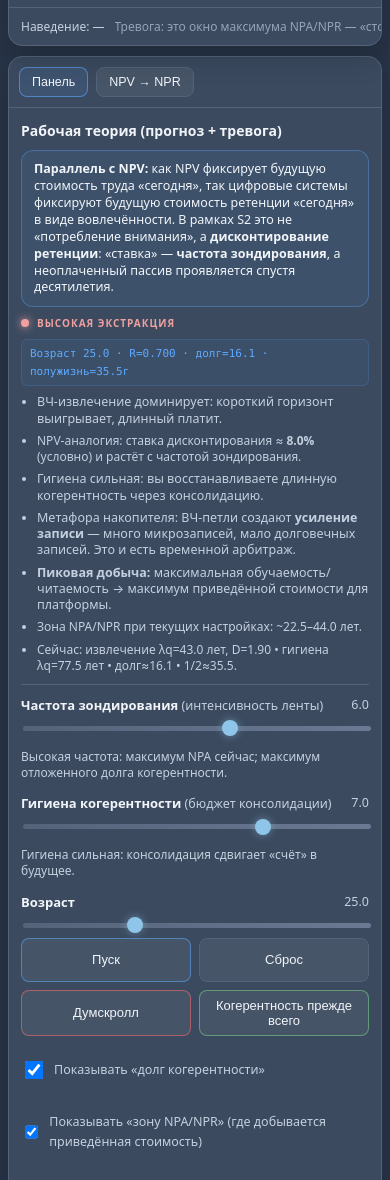
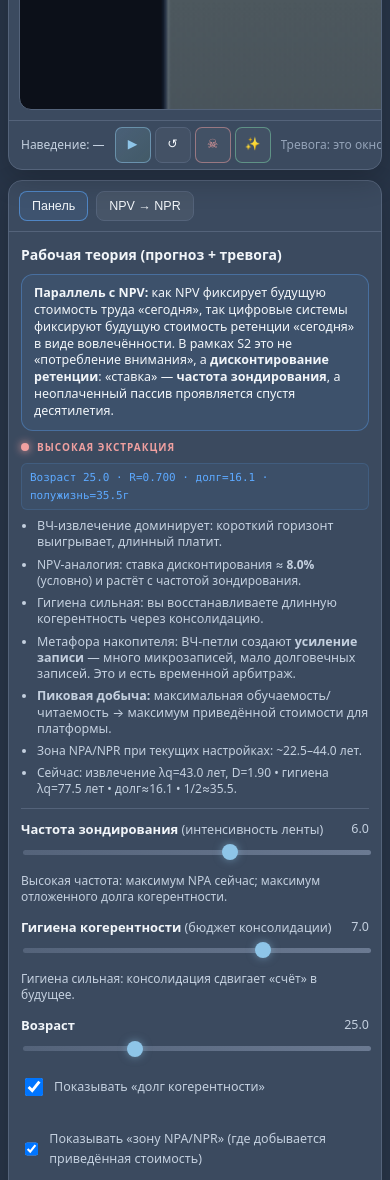
Before and after one commit to dream-framework/communism, a plain HTML site: page npa-calculator.html in a window 390 px wide. Shown: the part 820-2000 px from the top of the page. Drawn offline with Linux system fonts and the light colour scheme; animation ran at ten frames a second.

Commit message:
Move player buttons to chart footer as mini icon buttons with tooltips
- Removed 4 text buttons from Age slider control (freed vertical space)
- Added mini player bar in chartFooter: ▶/⏸ play-pause, ↺ reset, ☠ doomscroll, ✨ coherence
- 28x28px icon buttons (36x36 on mobile for touch)
- Familiar player-style icons instead of text labels
- Bilingual tooltips (title attr) narrate function on hover: 'Пуск (Space)', 'Сброс (R)', etc.
- Tooltips translate with language toggle (RU/EN)
- Play button icon toggles ▶↔⏸ with play state
- Color-coded: primary (blue), danger (coral), good (sage)

```diff
--- a/npa-calculator.html
+++ b/npa-calculator.html
@@ -182,13 +182,54 @@ canvas{
   justify-content:space-between;
   align-items:center;
   gap:10px;
-  padding:9px 12px;
+  padding:6px 12px;
   border-top:1px solid var(--border);
   color:var(--muted);
   font-size:12px;
 }
-#footerLeft{white-space:nowrap; overflow:hidden; text-overflow:ellipsis;}
-#footerRight{color:var(--muted2); text-align:right; white-space:nowrap; overflow:hidden; text-overflow:ellipsis; max-width:62%;}
+#footerLeft{white-space:nowrap; overflow:hidden; text-overflow:ellipsis; flex:1; min-width:0;}
+#footerRight{color:var(--muted2); text-align:right; white-space:nowrap; overflow:hidden; text-overflow:ellipsis; max-width:40%;}
+
+/* Mini player bar — familiar player-style icon buttons */
+.player-bar{
+  display:flex;
+  gap:4px;
+  align-items:center;
+  flex-shrink:0;
+}
+.player-btn{
+  width:28px;
+  height:28px;
+  padding:0 !important;
+  border-radius:7px !important;
+  border:1px solid var(--border);
+  background:rgba(255,255,255,.04);
+  color:var(--text);
+  cursor:pointer;
+  display:flex;
+  align-items:center;
+  justify-content:center;
+  font-size:13px;
+  line-height:1;
+  transition:all .12s ease;
+}
+.player-btn:hover{
+  background:rgba(142,197,232,.12);
+  border-color:rgba(142,197,232,.5);
+  transform:translateY(-1px);
+  box-shadow:0 2px 8px rgba(0,0,0,.25);
+}
+.player-btn:active{transform:translateY(0);}
+.player-btn.primary{
+  background:linear-gradient(135deg,rgba(142,197,232,.18),rgba(125,211,168,.12));
+  border-color:rgba(142,197,232,.5);
+  color:var(--neutral);
+}
+.player-btn.primary:hover{ background:linear-gradient(135deg,rgba(142,197,232,.28),rgba(125,211,168,.20)); }
+.player-btn.danger{ border-color:rgba(240,160,160,.5); color:var(--bad); }
+.player-btn.danger:hover{ background:rgba(240,160,160,.12); border-color:rgba(240,160,160,.7); }
+.player-btn.good{ border-color:rgba(125,211,168,.5); color:var(--good); }
+.player-btn.good:hover{ background:rgba(125,211,168,.12); border-color:rgba(125,211,168,.7); }
 
 /* Panel */
 .panel{
@@ -366,20 +407,15 @@ button.danger{border-color:rgba(255,107,107,.55)}
   }
 }
 
-/* Very small screens — make controls full-width, large touch targets */
+/* Very small screens — larger touch targets for player buttons */
 @media (max-width: 600px){
   .container{padding:8px;}
   .controls{gap:12px;}
   .control{gap:8px;}
-  .btnrow{
-    display:grid;
-    grid-template-columns:1fr 1fr;
-    gap:8px;
-  }
-  .btnrow button{
-    padding:12px 8px;
-    font-size:13px !important;
-    min-height:44px;
+  .player-btn{
+    width:36px;
+    height:36px;
+    font-size:16px;
   }
   .toggle{
     padding:8px 0;
@@ -559,6 +595,12 @@ button:active{ transform: translateY(0); }
 
       <div class="chartFooter">
         <div id="footerLeft"></div>
+        <div class="player-bar">
+          <button class="player-btn primary" id="playBtn" title="Play / Pause (Space)"></button>
+          <button class="player-btn" id="resetBtn" title="Reset to age 25 (R)"></button>
+          <button class="player-btn danger" id="doomBtn" title="Doomscroll preset"></button>
+          <button class="player-btn good" id="cleanBtn" title="Coherence-first preset"></button>
+        </div>
         <div id="footerRight"></div>
       </div>
     </section>
@@ -604,12 +646,6 @@ button:active{ transform: translateY(0); }
                 <span id="ageLabel">25.0</span>
               </label>
               <input id="age" type="range" min="0" max="80" step="0.1" value="25.0" aria-label="Age in years" />
-              <div class="btnrow">
-                <button class="primary" id="playBtn"></button>
-                <button id="resetBtn"></button>
-                <button class="danger" id="doomBtn"></button>
-                <button class="good" id="cleanBtn"></button>
-              </div>
             </div>
 
             <div class="toggle">
@@ -873,12 +909,16 @@ function applyLang(){
   setText("t_lbl_hyg_sub", t().lbl_hyg_sub);
   setText("t_lbl_age", t().lbl_age);
 
-  // Buttons: play depends on state; others static
-  const playBtn = document.getElementById("playBtn");
-  playBtn.textContent = playing ? t().btn_pause : t().btn_play;
-  setText("resetBtn", t().btn_reset);
-  setText("doomBtn", t().btn_doom);
-  setText("cleanBtn", t().btn_clean);
+  // Player buttons: icon + bilingual tooltip (text is icon, title narrates)
+  const playBtnEl = document.getElementById("playBtn");
+  playBtnEl.textContent = playing ? "⏸" : "▶";
+  playBtnEl.title = (playing ? t().btn_pause : t().btn_play) + " (Space)";
+  document.getElementById("resetBtn").textContent = "↺";
+  document.getElementById("resetBtn").title = t().btn_reset + " (R)";
+  document.getElementById("doomBtn").textContent = "☠";
+  document.getElementById("doomBtn").title = t().btn_doom;
+  document.getElementById("cleanBtn").textContent = "✨";
+  document.getElementById("cleanBtn").title = t().btn_clean;
 
   setText("t_toggle_debt", t().toggle_debt);
   setText("t_toggle_band", t().toggle_band);
@@ -1482,7 +1522,7 @@ function tick(ts){
     if(playAge > ageMax){
       playAge = ageMax;
       playing = false;
-      playBtn.textContent = t().btn_play;
+      playBtn.textContent = "▶"; playBtn.title = t().btn_play + " (Space)";
       updateLangButton();
     }
 
@@ -1512,11 +1552,11 @@ function setPreset(kind){
 playBtn.addEventListener("click", ()=>{
   playing = !playing;
   if(playing) playAge = parseFloat(age.value);
-  playBtn.textContent = playing ? t().btn_pause : t().btn_play;
+  playBtn.textContent = playing ? "⏸" : "▶"; playBtn.title = (playing ? t().btn_pause : t().btn_play) + " (Space)";
 });
 resetBtn.addEventListener("click", ()=>{
   playing = false;
-  playBtn.textContent = t().btn_play;
+  playBtn.textContent = "▶"; playBtn.title = t().btn_play + " (Space)";
   age.value = "25.0";
   playAge = null;
 });
@@ -1530,11 +1570,11 @@ window.addEventListener("keydown", (e)=>{
     e.preventDefault();
     playing = !playing;
     if(playing) playAge = parseFloat(age.value);
-    playBtn.textContent = playing ? t().btn_pause : t().btn_play;
+    playBtn.textContent = playing ? "⏸" : "▶"; playBtn.title = (playing ? t().btn_pause : t().btn_play) + " (Space)";
   }
   if(e.key.toLowerCase() === "r"){
     playing = false;
-    playBtn.textContent = t().btn_play;
+    playBtn.textContent = "▶"; playBtn.title = t().btn_play + " (Space)";
     probe.value = "6";
     hygiene.value = "7";
     age.value = "25.0";
```
